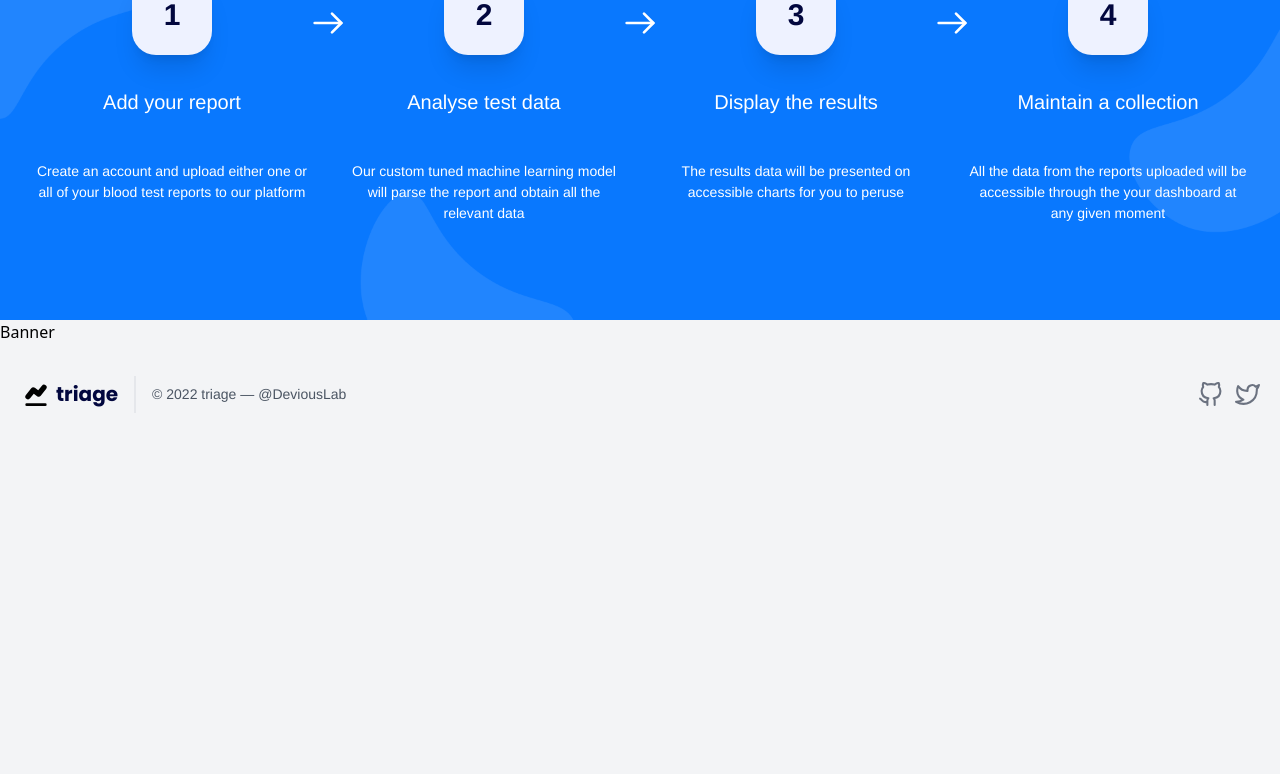
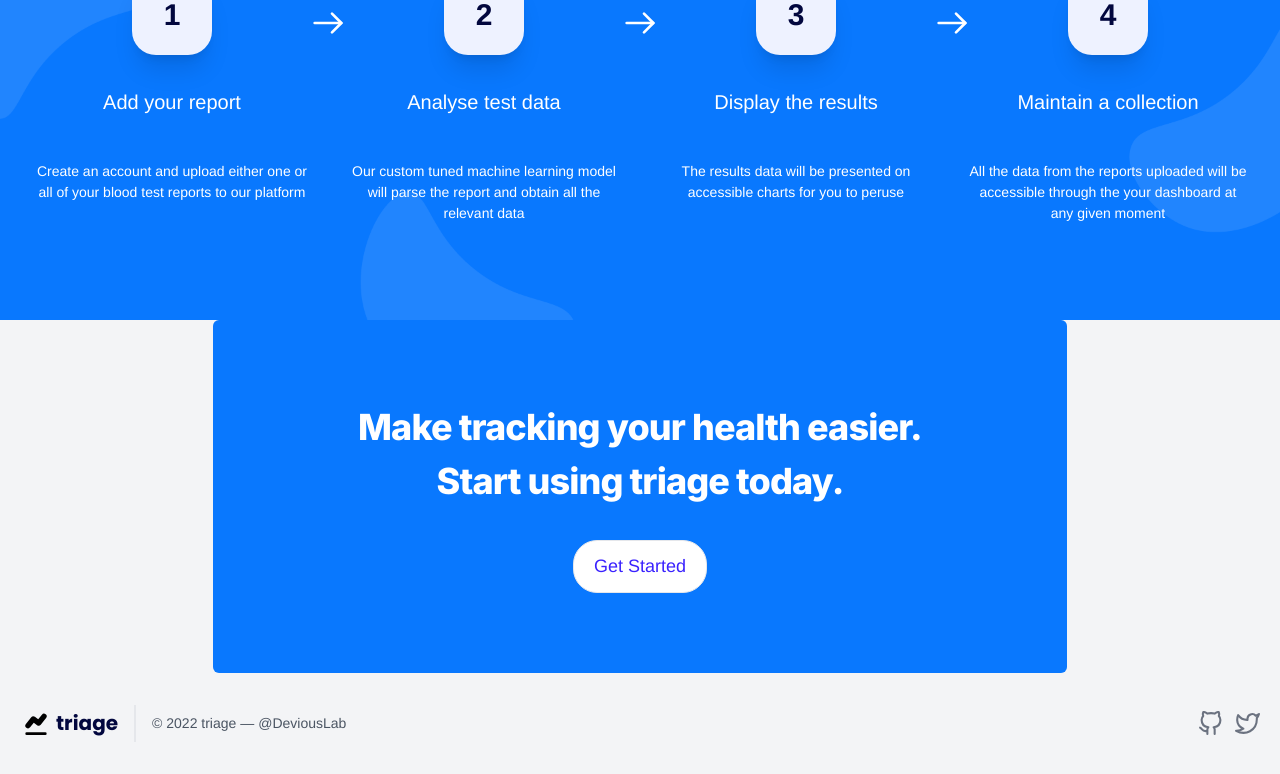
Before and after one commit to DeviousLab/blood-test-tracker, a Next.js app in the folder frontend/: page / in a window 1280 px wide. Shown: the part 3053-3827 px from the top of the page. Before the commit the page ends 3498 px from the top, so only its background shows below. Built offline with nearby package versions, Linux system fonts and the light colour scheme.

Commit message:
feat: created draft Banner component
Signed-off-by: DeviousLab <deviouslab@gmail.com>

```diff
--- a/frontend/src/components/landing-site/Banner.tsx
+++ b/frontend/src/components/landing-site/Banner.tsx
@@ -1,5 +1,21 @@
+/* eslint-disable tailwindcss/no-custom-classname */
 const Banner = () => {
-
-  return <div>Banner</div>
-}
+  return (
+    // eslint-disable-next-line tailwindcss/no-contradicting-classname
+    <div className="mx-auto w-2/3 rounded-md bg-primary bg-[url('../assets/images/BannerPattern.svg')] bg-cover bg-center bg-no-repeat">
+      <div className="mx-auto max-w-2xl py-16 px-4 text-center sm:py-20 sm:px-6 lg:px-8">
+        <h2 className="font-Inter text-3xl font-extrabold tracking-tight text-white sm:text-4xl">
+          <span className="block">Make tracking your health easier.</span>
+          <span className="block">Start using triage today.</span>
+        </h2>
+        <a
+          href="/"
+          className="mt-8 inline-flex w-full items-center justify-center rounded-3xl border bg-white px-5 py-3 font-Arimo text-lg text-accent transition duration-300 ease-in-out hover:border-white hover:bg-accent	hover:text-white focus:outline-none focus:ring-2 focus:ring-accent focus:ring-offset-2 sm:w-auto"
+        >
+          Get Started
+        </a>
+      </div>
+    </div>
+  );
+};
 export default Banner;
```
Also changed, not shown: frontend/src/assets/images/BannerPattern.svg (added).
